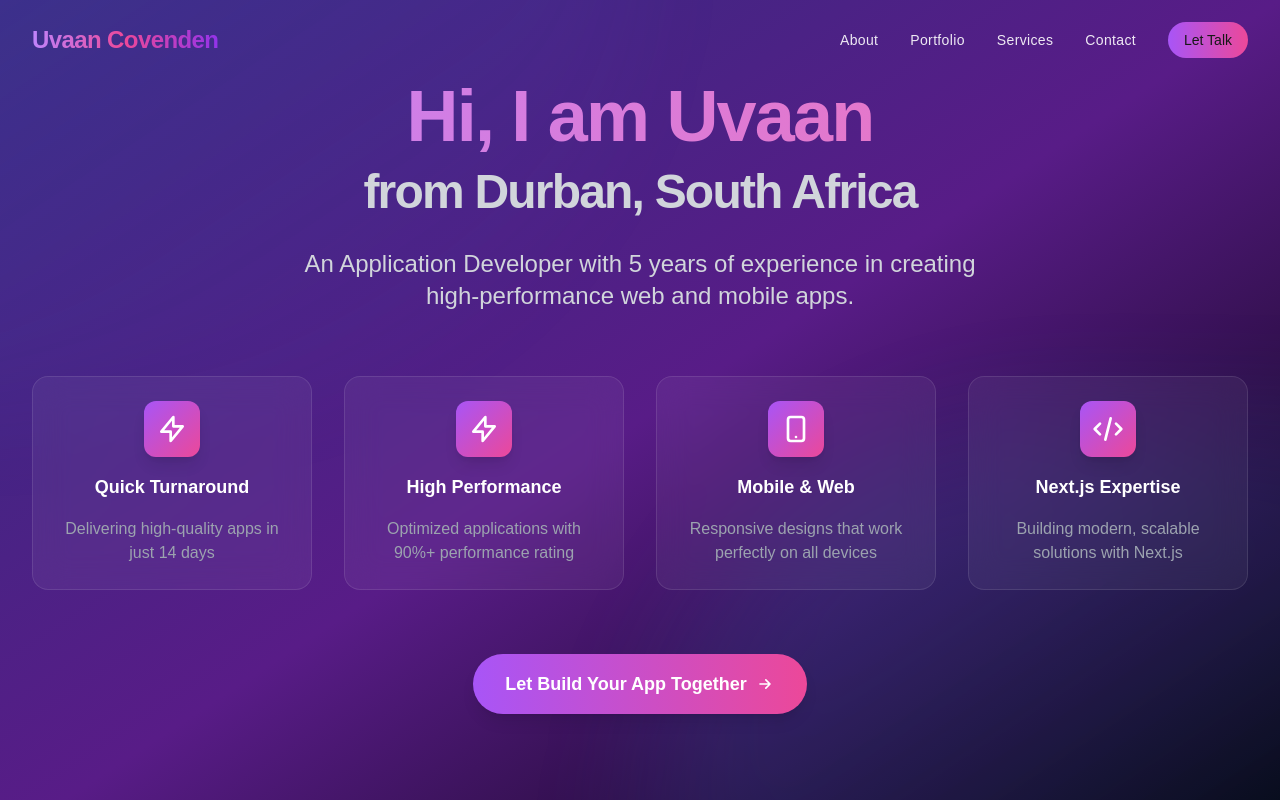
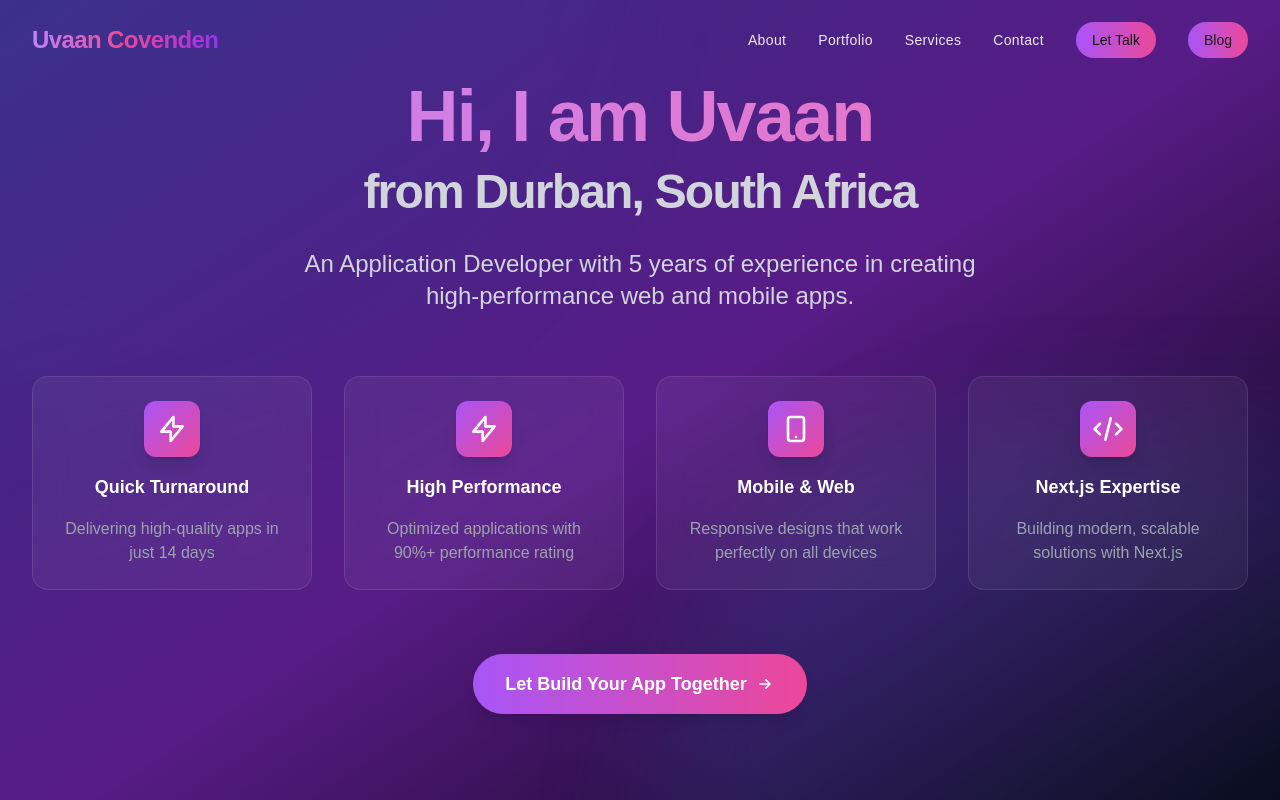
Before and after one commit to Uvaancovie/way2fly-website, a Next.js app: page / in a window 1280 px wide. Shown: the top 800 px of the page. Built offline with nearby package versions, Linux system fonts and the light colour scheme.

Commit message:
await promise for real

```diff
--- a/app/blog/[slug]/page.tsx
+++ b/app/blog/[slug]/page.tsx
@@ -1,7 +1,7 @@
+// app/blog/[slug]/page.tsx
+
 import { createClient } from "next-sanity";
-import { PortableText } from "@portabletext/react"; // <-- For rendering the body array
 
-// Create the Sanity client
 const client = createClient({
   projectId: process.env.NEXT_PUBLIC_SANITY_PROJECT_ID!,
   dataset: process.env.NEXT_PUBLIC_SANITY_DATASET!,
@@ -9,45 +9,35 @@ const client = createClient({
   apiVersion: "2023-01-01",
 });
 
-// 1. Generate static params for each post (for SSG)
-export async function generateStaticParams() {
-  const query = `*[_type == "post"]{ slug }`;
-  const slugs = await client.fetch(query);
-
-  return slugs.map((post: { slug: { current: string } }) => ({
-    slug: post.slug.current,
-  }));
-}
-
-// 2. Dynamic route handler for each post
 export default async function BlogPostPage({
   params,
 }: {
-  params: { slug: string };
+  // <-- Note that params is a Promise
+  params: Promise<{ slug: string }>;
 }) {
-  // If your route isn't a promise, you can destructure params directly:
+  // We must await the promise to get the actual slug
+  const { slug } = await params;
+
   const postQuery = `*[_type == "post" && slug.current == $slug][0]{
     title,
     body,
     publishedAt,
-    "imageUrl": mainImage.asset->url,
+    "imageUrl": mainImage.asset->url
   }`;
 
-  // Fetch the single post
-  const post = await client.fetch(postQuery, { slug: params.slug });
+  // Now we can safely use `slug`
+  const post = await client.fetch(postQuery, { slug });
 
   if (!post) {
     return <div>Post not found</div>;
   }
 
   return (
-    <div className="max-w-3xl mx-auto py-12 px-4">
-      <h1 className="text-4xl font-bold mb-2">{post.title}</h1>
+    <div className="container mx-auto px-4">
+      <h1 className="text-4xl font-bold">{post.title}</h1>
       <p className="text-gray-500">
         {new Date(post.publishedAt).toLocaleDateString()}
       </p>
-
-      {/* Render the main image if available */}
       {post.imageUrl && (
         <img
           src={post.imageUrl}
@@ -55,11 +45,7 @@ export default async function BlogPostPage({
           className="w-full h-60 object-cover rounded-lg my-4"
         />
       )}
-
-      {/* 3. Use PortableText to render the `body` array */}
-      <div className="prose max-w-none mt-6">
-        <PortableText value={post.body} />
-      </div>
+      {/* If you want to render Portable Text from `body`, add a PortableText component here */}
     </div>
   );
 }
--- a/app/components/Navbar.tsx
+++ b/app/components/Navbar.tsx
@@ -54,6 +54,15 @@ const Navbar = () => {
             >
               Let Talk
             </Link>
+
+            <Link
+              href="/blog"
+              className="px-4 py-2 rounded-full text-sm font-medium
+                bg-gradient-to-r from-purple-500 to-pink-500 hover:from-purple-600 hover:to-pink-600
+                transform hover:scale-105 transition-all duration-300"
+            >
+              Blog
+            </Link>
           </div>
 
           {/* Mobile Menu Button */}
```
